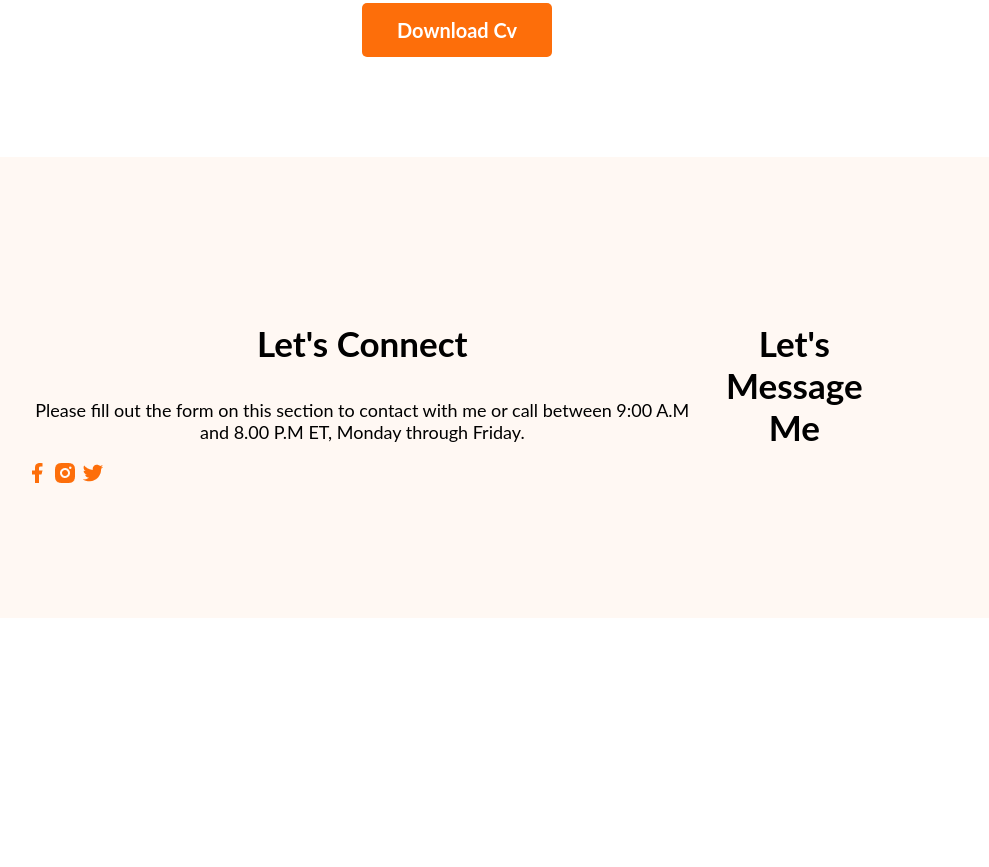
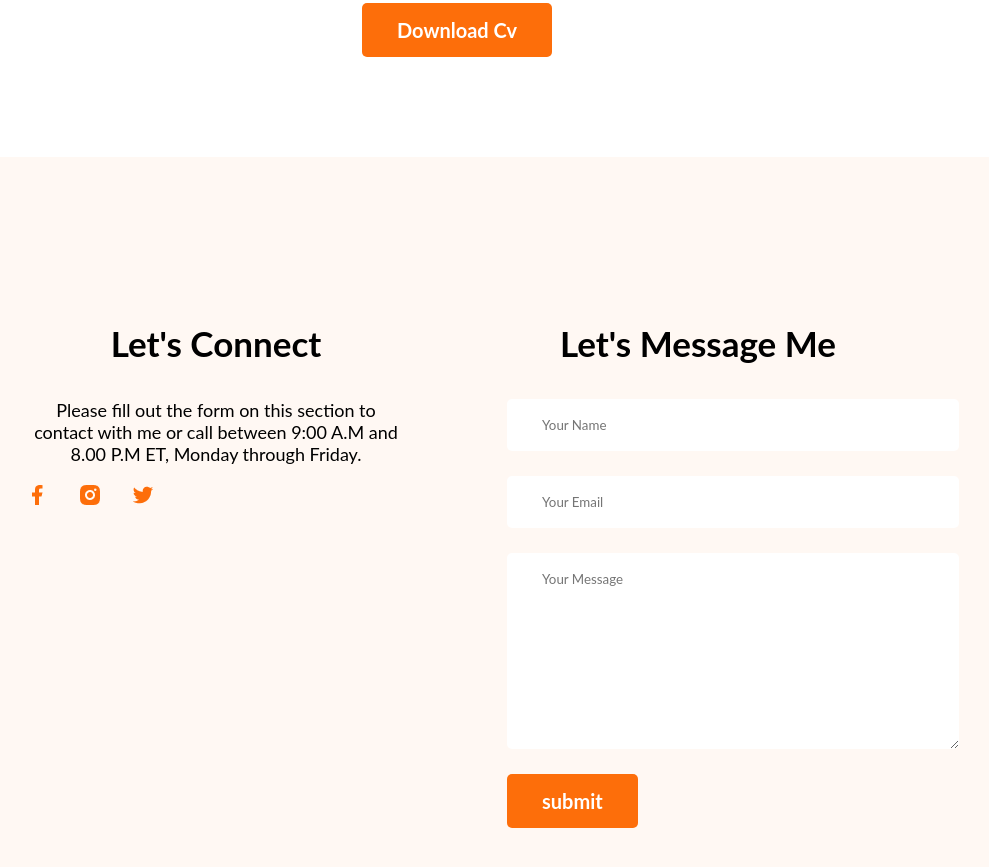
Before and after one commit to protap1100/my_protfolio, a plain HTML site: page index.html in a window 1280 px wide. Shown: the part 3059-3926 px from the top of the page, without its empty margins (183-1172 px from the left). Before the commit the page ends 3685 px from the top, so only its background shows below. Drawn offline with nearby package versions, Linux system fonts and the light colour scheme.

Commit message:
footer section ended

```diff
--- a/index.html
+++ b/index.html
@@ -166,6 +166,12 @@
              </div>
              <div class="footer-column">
                 <h3 class="section-title">Let's Message Me</h3>
+                <form class="contact" action="">
+                    <input type="text" name="name" placeholder="Your Name" id="">
+                    <input type="email" name="email" placeholder="Your Email" id="">
+                    <textarea name="" id="" placeholder="Your Message" cols="30" rows="10"></textarea>
+                    <input class="btn-primary" type="submit" value="submit">
+                </form>
              </div>
     </footer>
 </body>
--- a/styles/style.css
+++ b/styles/style.css
@@ -188,7 +188,27 @@ main section{
 /* footer section */
 footer{
     display: flex;
+    gap: 100px;
     background-color: #FFF8F3;
     padding: 130px 200px;
     margin-top: 100px;
 }
+
+.footer-column{
+    width: 50%;
+}
+
+.social-links a{
+    margin-right: 25px;
+}
+
+.contact input[type="text"], .contact input[type="email"], textarea {
+    display: block;
+    margin-bottom: 25px;
+    padding: 18px 35px;
+    color: #757575;
+    border-radius: 5px;
+    border: 0;
+    background: #FFF;
+    width: 100%;
+}
```
